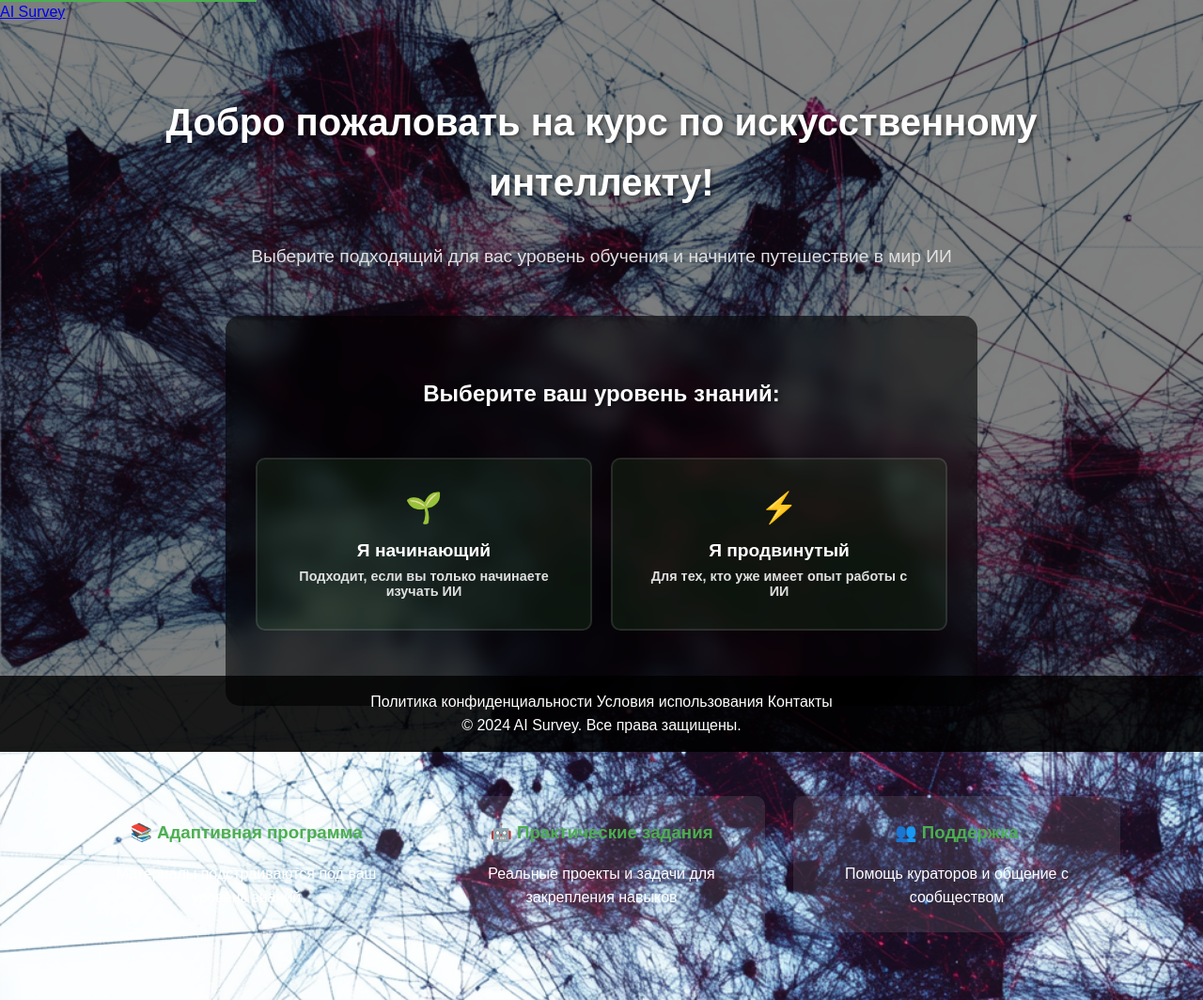
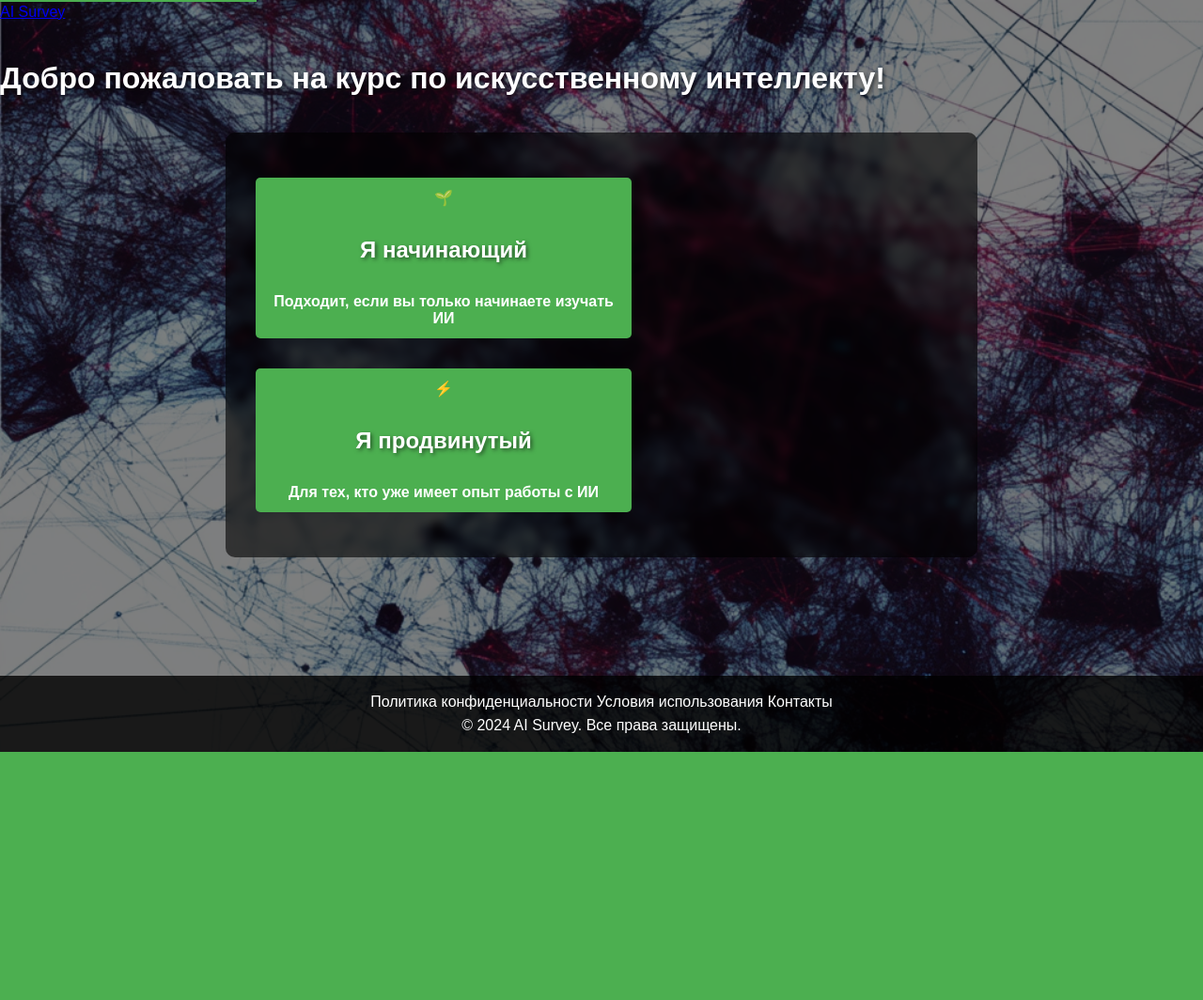
Before and after one commit to tikserziku/Questionnaire, a Flask app: page / in a window 1280 px wide. Shown: the whole page at 94% size. After the commit the page ends 800 px from the top, so only its background shows below. Run offline with Flask 2, Linux system fonts and the light colour scheme; some libraries are stand-ins or nearby versions.

Commit message:
Update index.html

```diff
--- a/templates/index.html
+++ b/templates/index.html
@@ -1,180 +1,25 @@
 {% extends 'base.html' %}
 
-{% block title %}Главная - Курс по искусственному интеллекту{% endblock %}
+{% block content %}
+<div class="welcome-container">
+    <h1>Добро пожаловать на курс по искусственному интеллекту!</h1>
 
-{% block content %}
-<section class="welcome-section">
-    <div class="container">
-        <h1 class="main-title">Добро пожаловать на курс по искусственному интеллекту!</h1>
-
-        <div class="course-description">
-            <p class="lead-text">Выберите подходящий для вас уровень обучения и начните путешествие в мир ИИ</p>
-        </div>
-
-        <form method="post" class="level-selection-form">
-            <h2 class="form-title">Выберите ваш уровень знаний:</h2>
-
-            <div class="level-buttons">
-                <button type="submit" name="level" value="beginner" class="level-button beginner">
-                    <span class="icon">🌱</span>
-                    <span class="button-title">Я начинающий</span>
-                    <span class="button-description">Подходит, если вы только начинаете изучать ИИ</span>
+    <div class="level-selection">
+        <form method="POST" action="{{ url_for('index') }}">
+            <div class="level-cards">
+                <button type="submit" name="level" value="beginner" class="level-card beginner">
+                    <div class="card-icon">🌱</div>
+                    <h2>Я начинающий</h2>
+                    <p>Подходит, если вы только начинаете изучать ИИ</p>
                 </button>
 
-                <button type="submit" name="level" value="advanced" class="level-button advanced">
-                    <span class="icon">⚡</span>
-                    <span class="button-title">Я продвинутый</span>
-                    <span class="button-description">Для тех, кто уже имеет опыт работы с ИИ</span>
+                <button type="submit" name="level" value="advanced" class="level-card advanced">
+                    <div class="card-icon">⚡</div>
+                    <h2>Я продвинутый</h2>
+                    <p>Для тех, кто уже имеет опыт работы с ИИ</p>
                 </button>
             </div>
         </form>
-
-        <div class="features">
-            <div class="feature">
-                <h3>📚 Адаптивная программа</h3>
-                <p>Материалы подстраиваются под ваш уровень знаний</p>
-            </div>
-            <div class="feature">
-                <h3>🤖 Практические задания</h3>
-                <p>Реальные проекты и задачи для закрепления навыков</p>
-            </div>
-            <div class="feature">
-                <h3>👥 Поддержка</h3>
-                <p>Помощь кураторов и общение с сообществом</p>
-            </div>
-        </div>
     </div>
-</section>
-
-<!-- Добавим стили для этой страницы -->
-<style>
-.welcome-section {
-    padding: 40px 20px;
-    text-align: center;
-}
-
-.container {
-    max-width: 1200px;
-    margin: 0 auto;
-}
-
-.main-title {
-    font-size: 2.5rem;
-    margin-bottom: 2rem;
-    color: #ffffff;
-    text-shadow: 2px 2px 4px rgba(0,0,0,0.5);
-}
-
-.lead-text {
-    font-size: 1.2rem;
-    margin-bottom: 3rem;
-    color: #e0e0e0;
-}
-
-.level-selection-form {
-    max-width: 800px;
-    margin: 0 auto;
-    padding: 2rem;
-    background: rgba(0,0,0,0.6);
-    border-radius: 15px;
-    backdrop-filter: blur(10px);
-}
-
-.form-title {
-    font-size: 1.5rem;
-    margin-bottom: 2rem;
-    color: #ffffff;
-}
-
-.level-buttons {
-    display: grid;
-    grid-template-columns: repeat(auto-fit, minmax(250px, 1fr));
-    gap: 20px;
-    margin: 2rem auto;
-}
-
-.level-button {
-    display: flex;
-    flex-direction: column;
-    align-items: center;
-    padding: 2rem;
-    border: 2px solid rgba(255,255,255,0.1);
-    border-radius: 10px;
-    background: rgba(76, 175, 80, 0.1);
-    transition: all 0.3s ease;
-    cursor: pointer;
-}
-
-.level-button:hover {
-    transform: translateY(-5px);
-    background: rgba(76, 175, 80, 0.2);
-    border-color: rgba(76, 175, 80, 0.5);
-}
-
-.level-button .icon {
-    font-size: 2rem;
-    margin-bottom: 1rem;
-}
-
-.level-button .button-title {
-    font-size: 1.2rem;
-    font-weight: bold;
-    margin-bottom: 0.5rem;
-}
-
-.level-button .button-description {
-    font-size: 0.9rem;
-    color: #e0e0e0;
-}
-
-.features {
-    display: grid;
-    grid-template-columns: repeat(auto-fit, minmax(200px, 1fr));
-    gap: 30px;
-    margin-top: 4rem;
-    padding: 2rem;
-}
-
-.feature {
-    padding: 1.5rem;
-    background: rgba(255,255,255,0.1);
-    border-radius: 10px;
-    transition: transform 0.3s ease;
-}
-
-.feature:hover {
-    transform: translateY(-5px);
-}
-
-.feature h3 {
-    margin-bottom: 1rem;
-    color: #4CAF50;
-}
-
-/* Адаптивность */
-@media (max-width: 768px) {
-    .main-title {
-        font-size: 2rem;
-    }
-
-    .level-buttons {
-        grid-template-columns: 1fr;
-    }
-
-    .features {
-        grid-template-columns: 1fr;
-        gap: 20px;
-    }
-}
-
-/* Анимации */
-@keyframes fadeIn {
-    from { opacity: 0; transform: translateY(20px); }
-    to { opacity: 1; transform: translateY(0); }
-}
-
-.main-title, .lead-text, .level-selection-form, .features {
-    animation: fadeIn 0.8s ease-out forwards;
-}
-</style>
+</div>
 {% endblock %}
```
